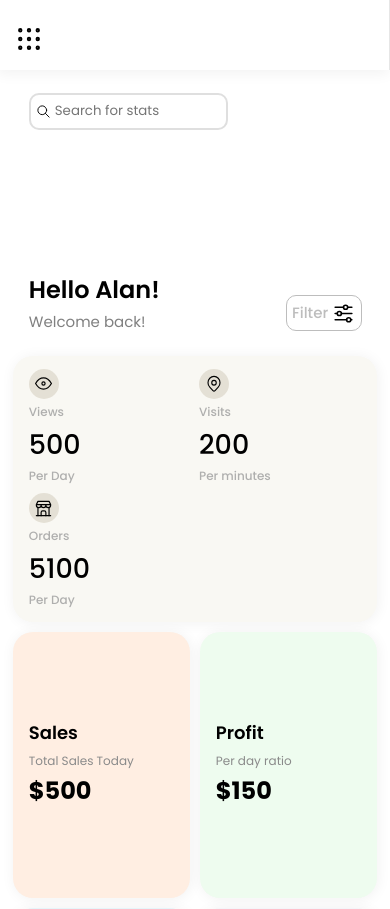
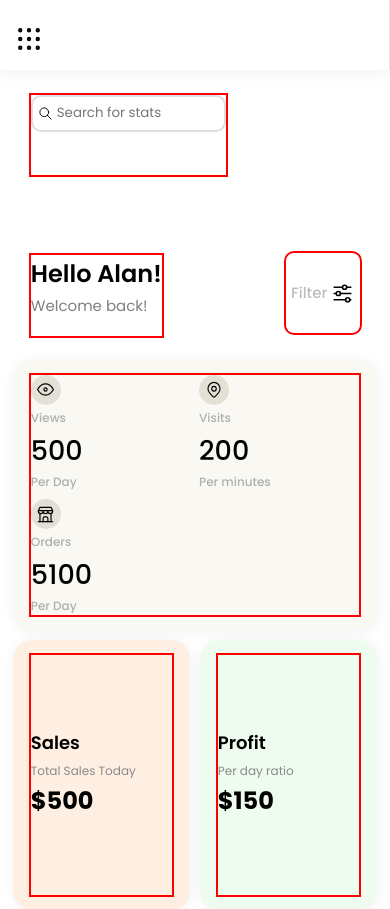
Before and after one commit to alalan55/DashBoard-vue3, a Vue app: page / in a window 390 px wide. Shown: the top 909 px of the page. Built offline with nearby package versions, Linux system fonts and the light colour scheme.

Commit message:
Insere comentario para resilver os cards no mobile

```diff
--- a/src/components/template/HomeTemplate.vue
+++ b/src/components/template/HomeTemplate.vue
@@ -490,5 +490,15 @@
       "card-7 card-7"
       "card-7 card-7";
   }
+
+  .home-template>div>div{
+    border: 2px solid red !important;
+    /* height: auto !important; */
+    min-height: 10vh !important;
+
+    /* BUSCAR FORMA DE COMPONENTE SE AJUSTAR PERFEITAMENTE,
+    USANDO HEIGHT AUTO FUNCIONA, MAS FICA BIZARRO, VERIFICAR
+    MELHOR ISSO AE */
+  }
 }
 </style>
```
